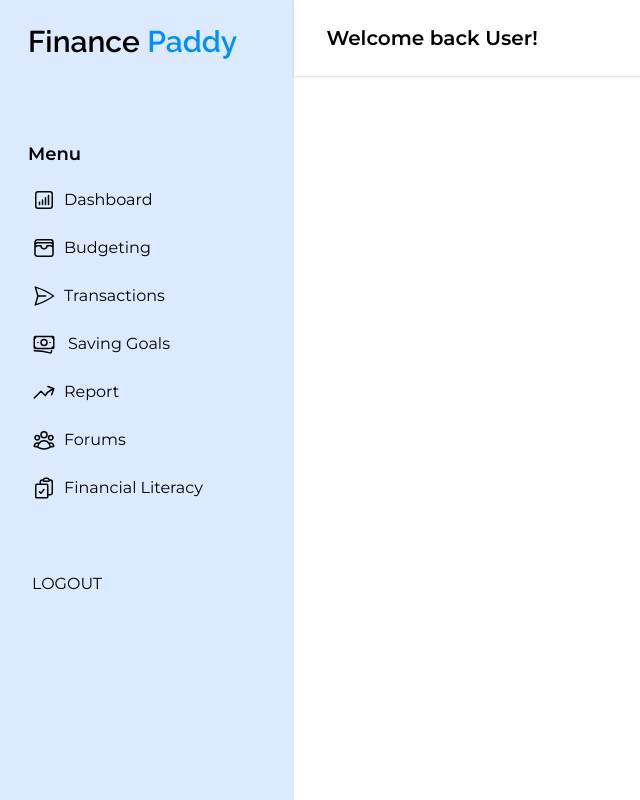
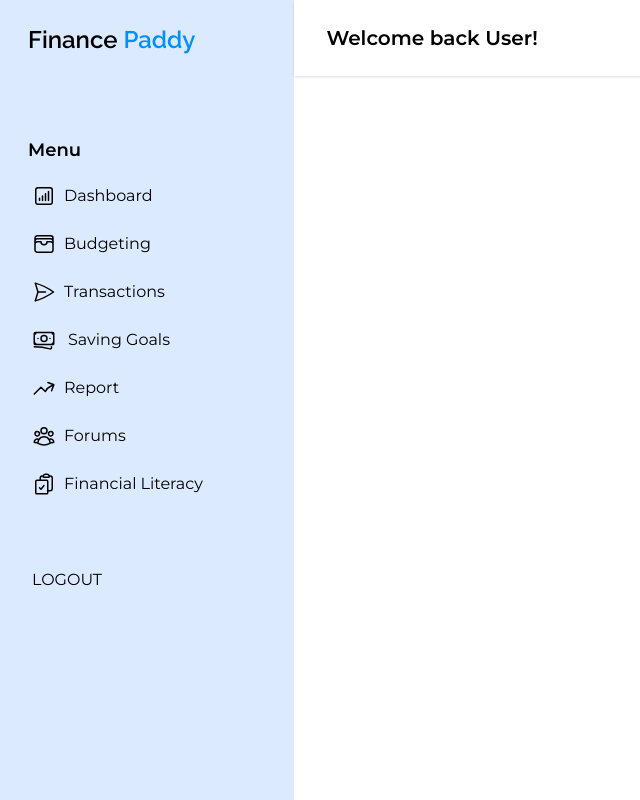
Before and after one commit to mabas-maryam/finance-paddy, a React (Vite) app: page /dashboardLayout in a window 1280 px wide. Shown: the whole page, without its empty margins (0-640 px from the left). Built offline with nearby package versions, Linux system fonts and the light colour scheme.

Commit message:
changed font size

```diff
--- a/src/components/dashboard/SideBar.jsx
+++ b/src/components/dashboard/SideBar.jsx
@@ -7,7 +7,7 @@ const SideBar = () => {
           <header className=" pt-6">
             <Link
               to="/"
-              className=" text-black font-primaryFont text-3xl font-semibold"
+              className=" text-black font-primaryFont text-2xl font-semibold"
             >
               Finance <span className="text-primary">Paddy</span>
             </Link>
```
